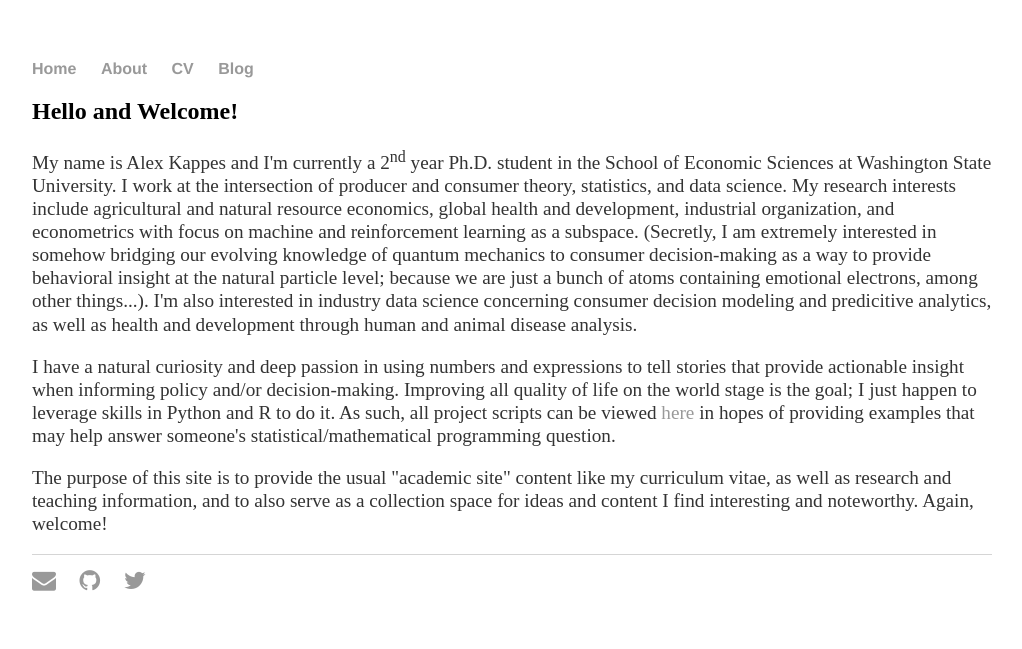
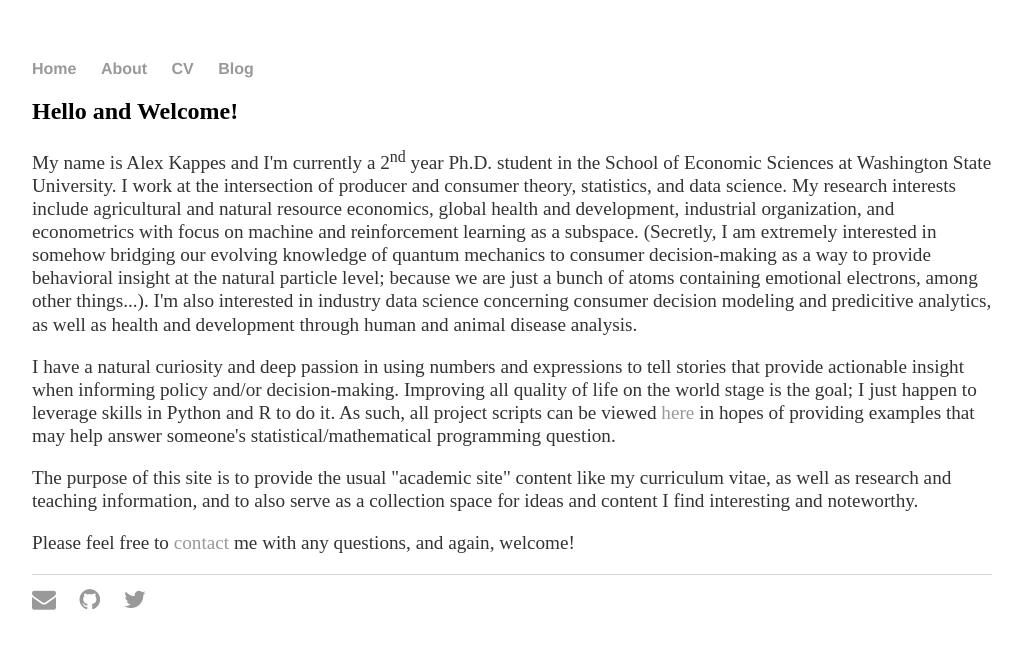
Before and after one commit to AJKappes/AJKappes.github.io, a Jekyll site: the page index.html, which Jekyll copies as it is, in a window 1280 px wide. Shown: the top 649 px of the page, without its empty margins (128-1150 px from the left). Built offline with Jekyll 4.4.1, drawn with Linux system fonts in a browser that asks for light colours.

Commit message:
home page content

```diff
--- a/index.html
+++ b/index.html
@@ -24,7 +24,9 @@
 
 		<p>I have a natural curiosity and deep passion in using numbers and expressions to tell stories that provide actionable insight when informing policy and/or decision-making. Improving all quality of life on the world stage is the goal; I just happen to leverage skills in Python and R to do it. As such, all project scripts can be viewed <a href="https://github.com/AJKappes">here</a> in hopes of providing examples that may help answer someone's statistical/mathematical programming question.</p>
 
-		<p>The purpose of this site is to provide the usual "academic site" content like my curriculum vitae, as well as research and teaching information, and to also serve as a collection space for ideas and content I find interesting and noteworthy. Again, welcome!
+		<p>The purpose of this site is to provide the usual "academic site" content like my curriculum vitae, as well as research and teaching information, and to also serve as a collection space for ideas and content I find interesting and noteworthy.</p>
+
+		<p>Please feel free to <a href="mailto:alexander.kappes@wsu.edu">contact</a> me with any questions, and again, welcome!</p>
 
 		</div><!-- /.blurb -->
 		</div><!-- /.container -->
```
